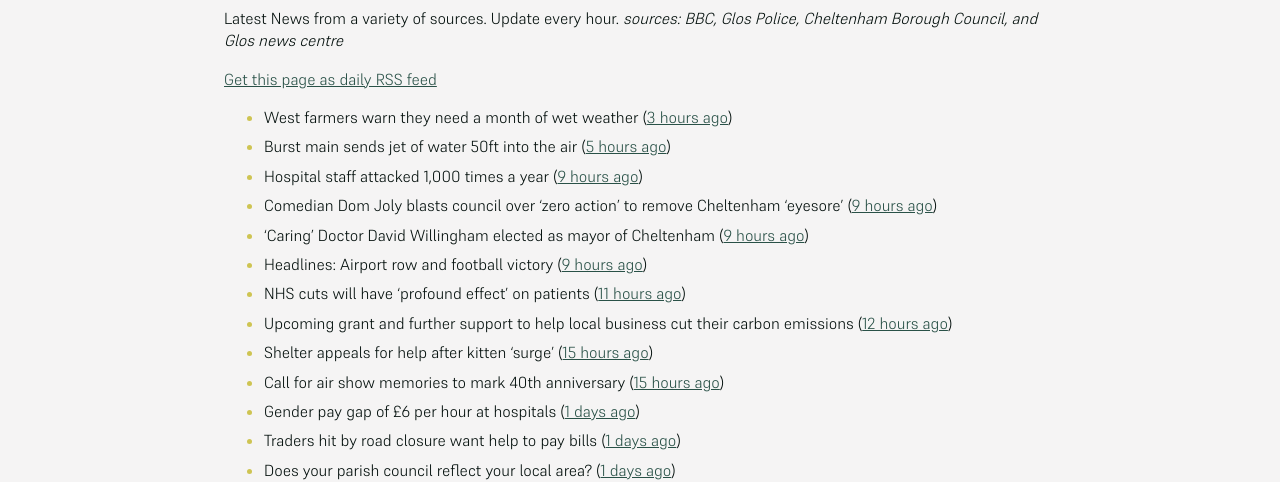
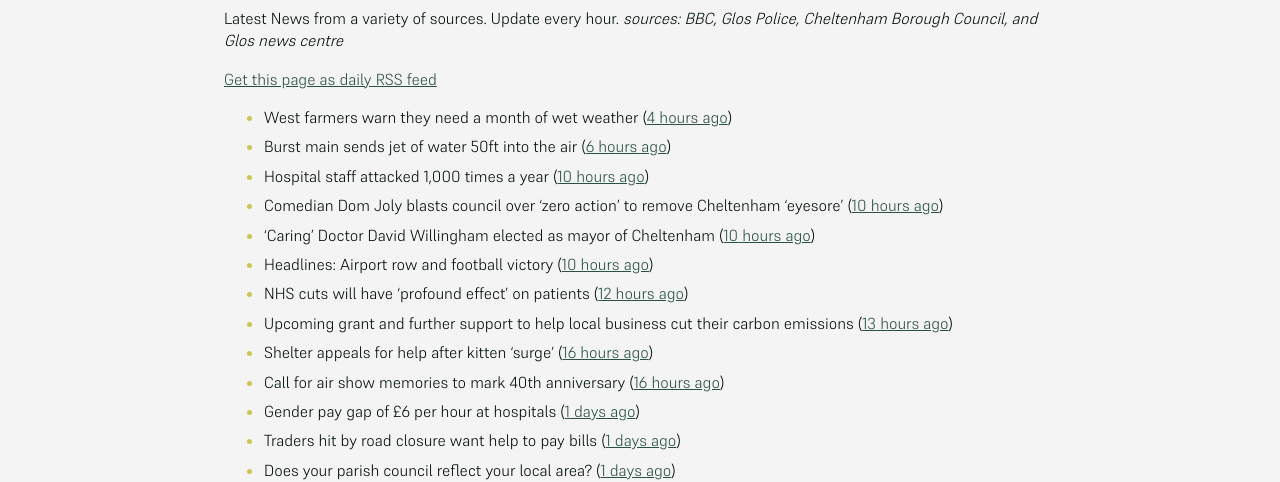
Before and after one commit to mat-0/cheltenham-open-data, a Jekyll site: the page built from _pages/news.md, in a window 1280 px wide. Shown: the part 266-748 px from the top of the page. Built offline with Jekyll 4.4.1, drawn with Linux system fonts in a browser that asks for light colours.

Commit message:
Updated 2025-05-14 21:57:52

```diff
--- a/_pages/news.md
+++ b/_pages/news.md
@@ -12,16 +12,16 @@ _sources: BBC, Glos Police, Cheltenham Borough Council, and Glos news centre_
 [Get this page as daily RSS feed](/daily.rss)
 
 <!-- news_marker starts -->
-- West farmers warn they need a month of wet weather ([3 hours ago](https://www.bbc.com/news/articles/c331dj5x2kpo))
-- Burst main sends jet of water 50ft into the air ([5 hours ago](https://www.bbc.com/news/articles/cd620lyqqnqo))
-- Hospital staff attacked 1,000 times a year ([9 hours ago](https://www.bbc.com/news/articles/cjdznk3ve87o))
-- Comedian Dom Joly blasts council over ‘zero action’ to remove Cheltenham ‘eyesore’ ([9 hours ago](https://gloucesternewscentre.co.uk/comedian-dom-joly-blasts-council-over-zero-action-to-remove-cheltenham-eyesore/))
-- ‘Caring’ Doctor David Willingham elected as mayor of Cheltenham ([9 hours ago](https://gloucesternewscentre.co.uk/caring-doctor-david-willingham-elected-as-mayor-of-cheltenham/))
-- Headlines: Airport row and football victory ([9 hours ago](https://www.bbc.com/news/articles/c74nx300n4do))
-- NHS cuts will have 'profound effect' on patients ([11 hours ago](https://www.bbc.com/news/articles/cn4gx20mwklo))
-- Upcoming grant and further support to help local business cut their carbon emissions ([12 hours ago](https://www.cheltenham.gov.uk/news/article/3010/upcoming_grant_and_further_support_to_help_local_business_cut_their_carbon_emissions))
-- Shelter appeals for help after kitten 'surge' ([15 hours ago](https://www.bbc.com/news/articles/c0719j13k87o))
-- Call for air show memories to mark 40th anniversary ([15 hours ago](https://www.bbc.com/news/articles/cz703zwv1g2o))
+- West farmers warn they need a month of wet weather ([4 hours ago](https://www.bbc.com/news/articles/c331dj5x2kpo))
+- Burst main sends jet of water 50ft into the air ([6 hours ago](https://www.bbc.com/news/articles/cd620lyqqnqo))
+- Hospital staff attacked 1,000 times a year ([10 hours ago](https://www.bbc.com/news/articles/cjdznk3ve87o))
+- Comedian Dom Joly blasts council over ‘zero action’ to remove Cheltenham ‘eyesore’ ([10 hours ago](https://gloucesternewscentre.co.uk/comedian-dom-joly-blasts-council-over-zero-action-to-remove-cheltenham-eyesore/))
+- ‘Caring’ Doctor David Willingham elected as mayor of Cheltenham ([10 hours ago](https://gloucesternewscentre.co.uk/caring-doctor-david-willingham-elected-as-mayor-of-cheltenham/))
+- Headlines: Airport row and football victory ([10 hours ago](https://www.bbc.com/news/articles/c74nx300n4do))
+- NHS cuts will have 'profound effect' on patients ([12 hours ago](https://www.bbc.com/news/articles/cn4gx20mwklo))
+- Upcoming grant and further support to help local business cut their carbon emissions ([13 hours ago](https://www.cheltenham.gov.uk/news/article/3010/upcoming_grant_and_further_support_to_help_local_business_cut_their_carbon_emissions))
+- Shelter appeals for help after kitten 'surge' ([16 hours ago](https://www.bbc.com/news/articles/c0719j13k87o))
+- Call for air show memories to mark 40th anniversary ([16 hours ago](https://www.bbc.com/news/articles/cz703zwv1g2o))
 - Gender pay gap of £6 per hour at hospitals ([1 days ago](https://www.bbc.com/news/articles/c201nmk4jz6o))
 - Traders hit by road closure want help  to pay bills ([1 days ago](https://www.bbc.com/news/articles/c0lngp091kgo))
 - Does your parish council reflect your local area? ([1 days ago](https://www.cheltenham.gov.uk/news/article/3009/does_your_parish_council_reflect_your_local_area))
```
Also changed, not shown: _data/flood.json (+5 -69 lines), index.md (+5 -5 lines).
